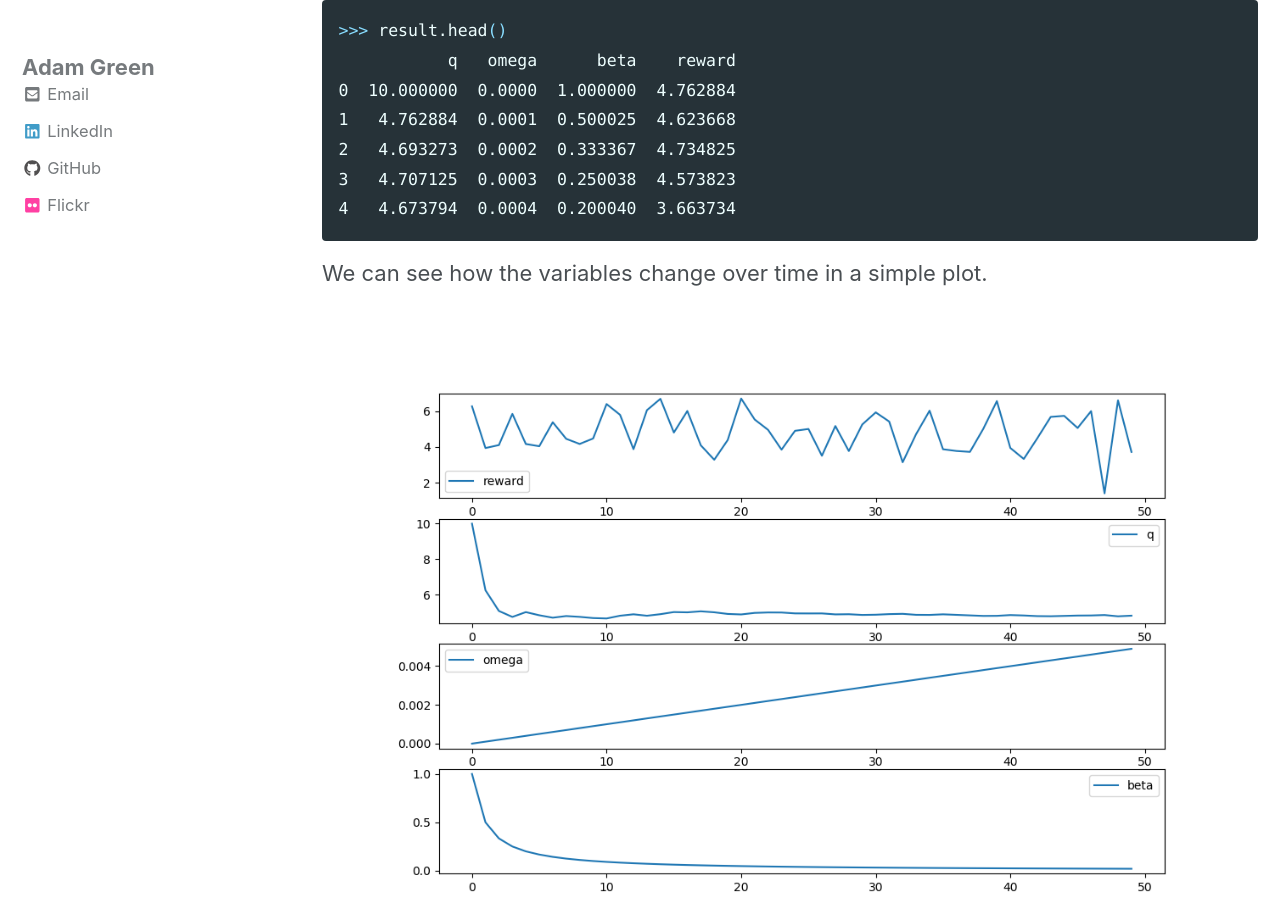
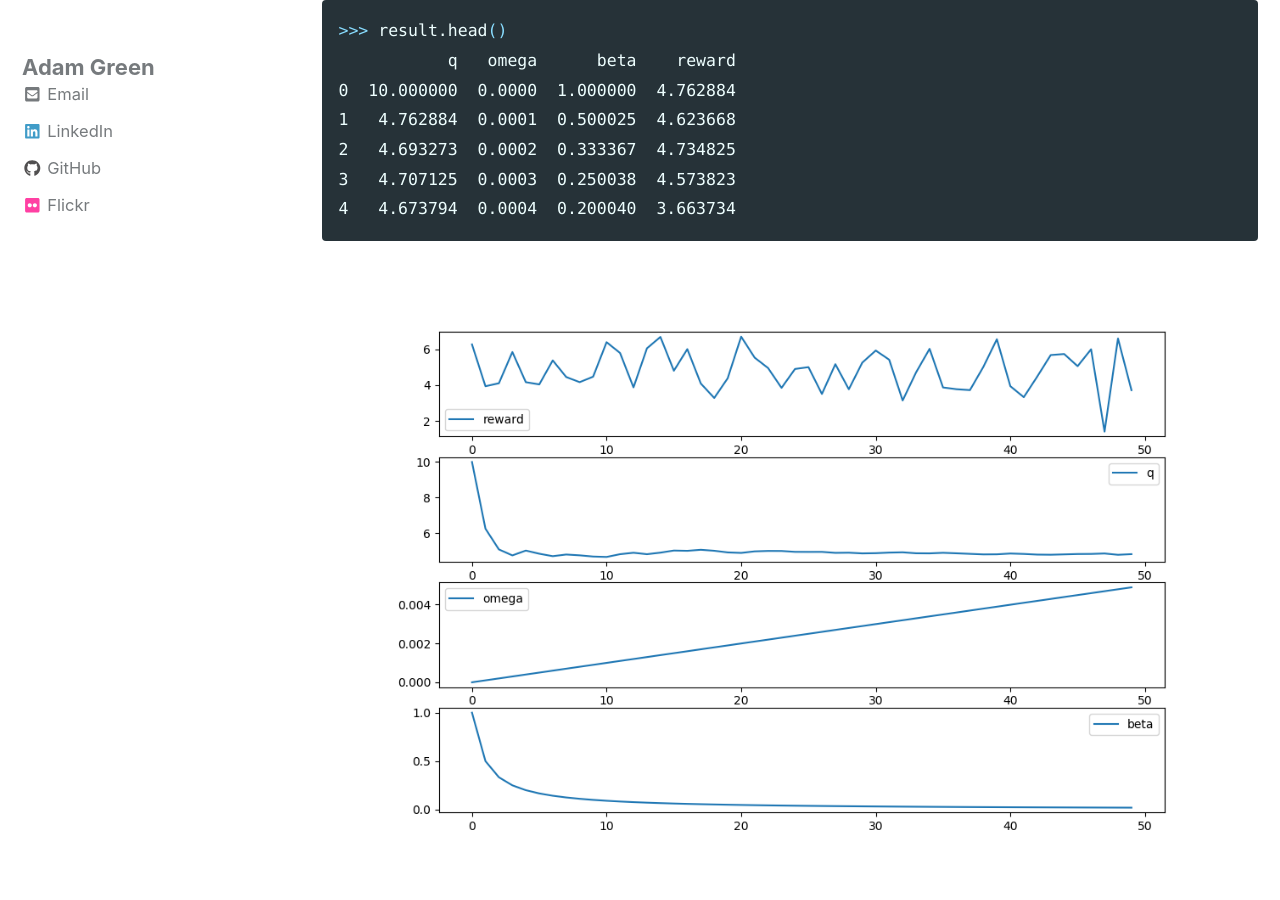
Before and after one commit to ADGEfficiency/adgefficiency.github.io, a Jekyll site: the page built from _posts/2018-10-07-defaultdict.md, in a window 1280 px wide and 900 px high, scrolled down 4041 px. Built offline with Jekyll 4.4.1, drawn with Linux system fonts in a browser that asks for light colours; nearby versions of some CDN libraries; formulas are drawn with MathJax 3; some of the changed text lies outside the part shown.

Commit message:
drafting

````diff
--- a/_posts/2018-10-07-defaultdict.md
+++ b/_posts/2018-10-07-defaultdict.md
@@ -137,8 +137,6 @@ The results of the run are stored in the `result` dataframe.
 4   4.673794  0.0004  0.200040  3.663734
 ```
 
-We can see how the variables change over time in a simple plot.
-
 ![fig1]({{ "/assets/defaultdict/fig1.png"}})
 
 **Figure 1 - Results using the hyperparameters in the code snippet above**
````
